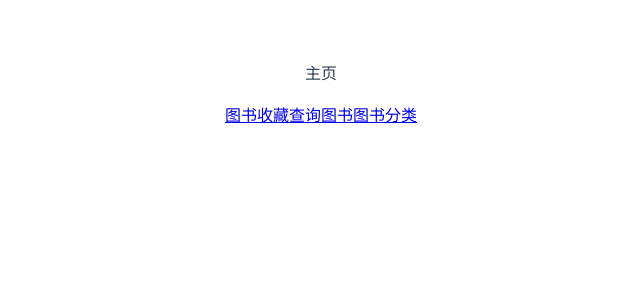
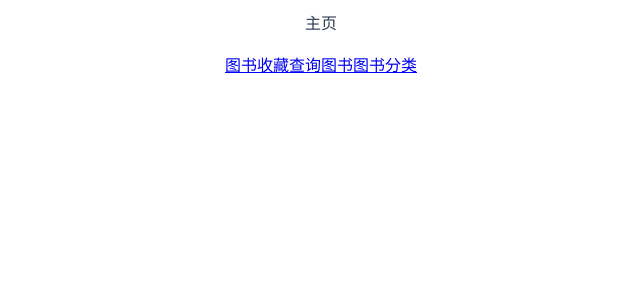
Before and after one commit to IceDarron/Library, a Vue app in the folder vue/vue-library/: page /home in a window 1280 px wide. Shown: the top 300 px of the page, without its empty margins (319-959 px from the left). Built offline with nearby package versions, Linux system fonts and the light colour scheme.

Commit message:
修改页面主样式

```diff
--- a/vue/vue-library/src/App.vue
+++ b/vue/vue-library/src/App.vue
@@ -17,6 +17,6 @@ export default {
   -moz-osx-font-smoothing: grayscale;
   text-align: center;
   color: #2c3e50;
-  margin-top: 60px;
+  margin: 10px;
 }
 </style>
```
